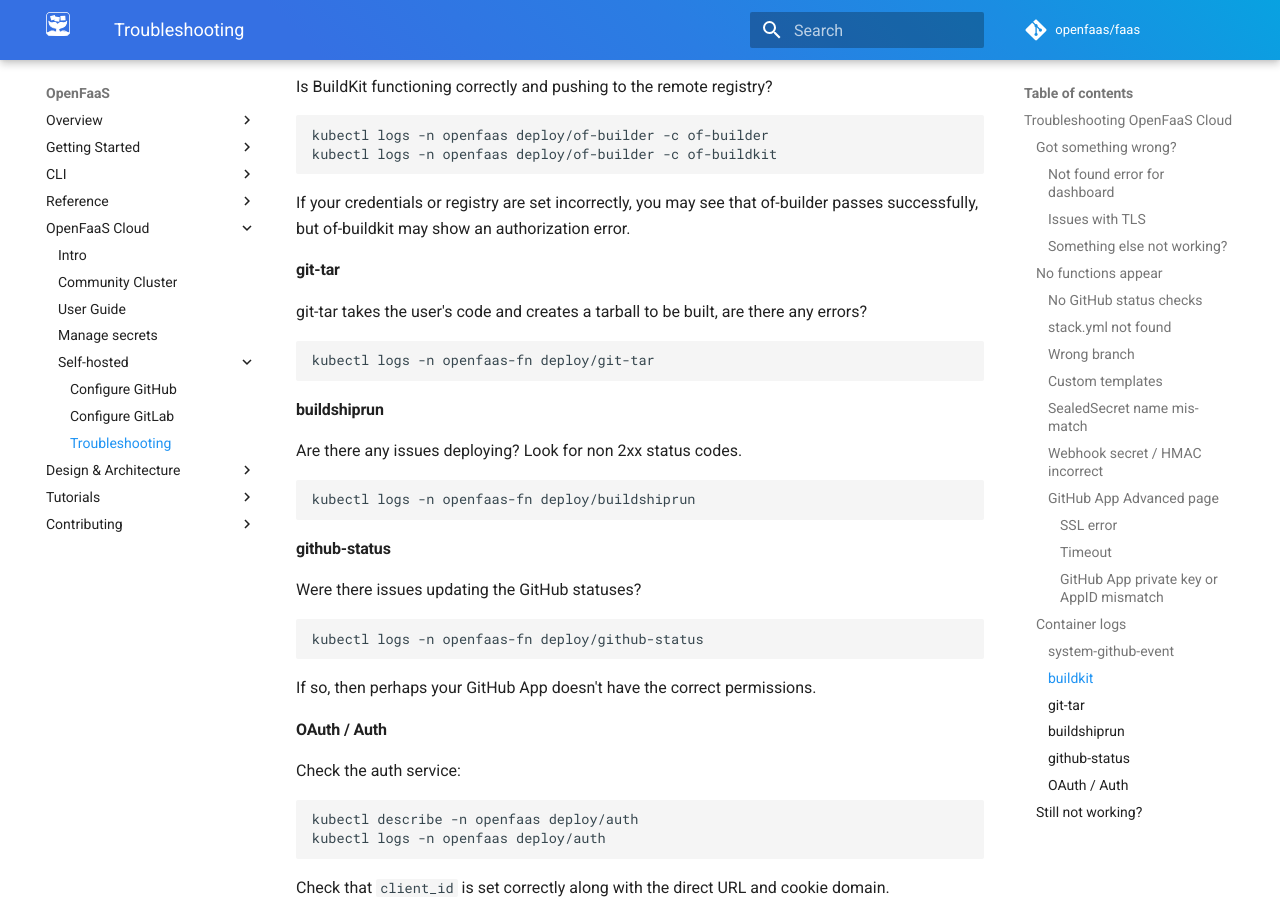
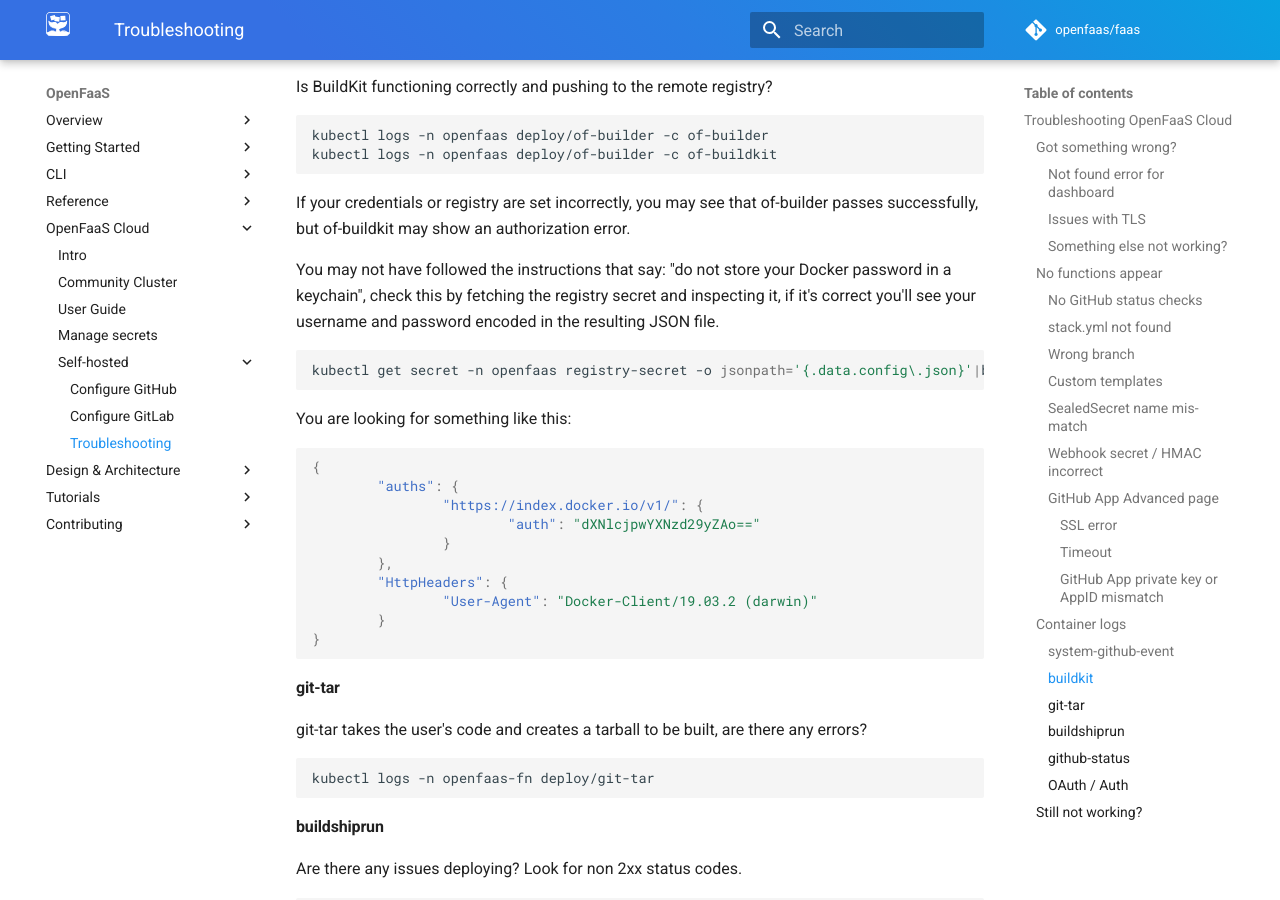
Before and after one commit to openfaas/docs, an MkDocs documentation site: the page built from docs/openfaas-cloud/self-hosted/troubleshoot.md, in a window 1280 px wide and 900 px high, scrolled down 3232 px. Built offline with MkDocs 1.6.1 and Material for MkDocs 9.7.7, drawn with Linux system fonts in a browser that asks for light colours; comment, search, counter and statistics services are not loaded.

Commit message:
Add reg secret instructions
Signed-off-by: Alex Ellis (OpenFaaS Ltd) <alexellis2@gmail.com>

````diff
--- a/docs/openfaas-cloud/self-hosted/troubleshoot.md
+++ b/docs/openfaas-cloud/self-hosted/troubleshoot.md
@@ -145,6 +145,27 @@ kubectl logs -n openfaas deploy/of-builder -c of-buildkit
 
 If your credentials or registry are set incorrectly, you may see that of-builder passes successfully, but of-buildkit may show an authorization error.
 
+You may not have followed the instructions that say: "do not store your Docker password in a keychain", check this by fetching the registry secret and inspecting it, if it's correct you'll see your username and password encoded in the resulting JSON file.
+
+```sh
+kubectl get secret -n openfaas registry-secret -o jsonpath='{.data.config\.json}'|base64 --decode
+```
+
+You are looking for something like this:
+
+```json
+{
+        "auths": {
+                "https://index.docker.io/v1/": {
+                        "auth": "dXNlcjpwYXNzd29yZAo=="
+                }
+        },
+        "HttpHeaders": {
+                "User-Agent": "Docker-Client/19.03.2 (darwin)"
+        }
+}
+```
+
 #### git-tar
 
 git-tar takes the user's code and creates a tarball to be built, are there any errors?
````
Also changed, not shown: docs/deployment/troubleshooting.md (+10 -10 lines).
